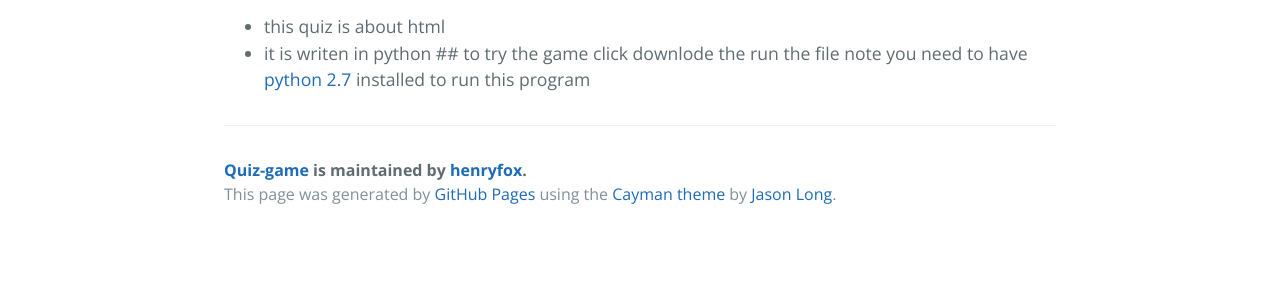
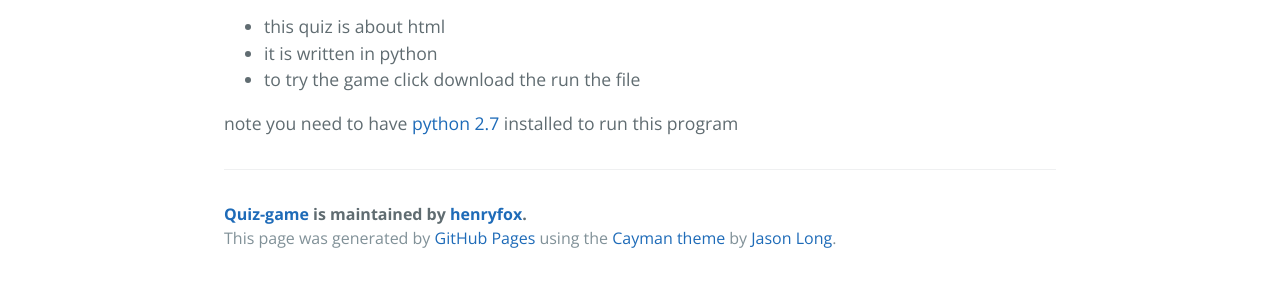
Before and after one commit to henryfox/quiz-game, a plain HTML site: page index.html in a window 1280 px wide. Shown: the part 470-756 px from the top of the page. Drawn offline with nearby package versions, Linux system fonts and the light colour scheme.

```diff
--- a/index.html
+++ b/index.html
@@ -24,10 +24,11 @@
 
 <ul>
 <li>this quiz is about html</li>
-<li>it is writen in python
-## to try the game click downlode the run the file
-note you need to have <a href="https://www.python.org/download/releases/2.7/">python 2.7</a> installed to run this program</li>
+<li>it is written in python</li>
+<li>to try the game click download the run the file</li>
 </ul>
+
+<p>note you need to have <a href="https://www.python.org/download/releases/2.7/">python 2.7</a> installed to run this program</p>
 
       <footer class="site-footer">
         <span class="site-footer-owner"><a href="https://github.com/henryfox/quiz-game">Quiz-game</a> is maintained by <a href="https://github.com/henryfox">henryfox</a>.</span>
--- a/params.json
+++ b/params.json
@@ -1 +1 @@
-{"name":"Quiz-game","tagline":"this is a python quiz game about html that I am working on","body":"# welcome to the website for my quiz game\r\n- this quiz is about html\r\n- it is writen in python\r\n## to try the game click downlode the run the file\r\nnote you need to have [python 2.7](https://www.python.org/download/releases/2.7/) installed to run this program","google":"","note":"Don't delete this file! It's used internally to help with page regeneration."}
+{"name":"Quiz-game","tagline":"this is a python quiz game about html that I am working on","body":"# welcome to the website for my quiz game\r\n- this quiz is about html\r\n- it is written in python\r\n- to try the game click download the run the file\r\n\r\nnote you need to have [python 2.7](https://www.python.org/download/releases/2.7/) installed to run this program","google":"","note":"Don't delete this file! It's used internally to help with page regeneration."}
```
